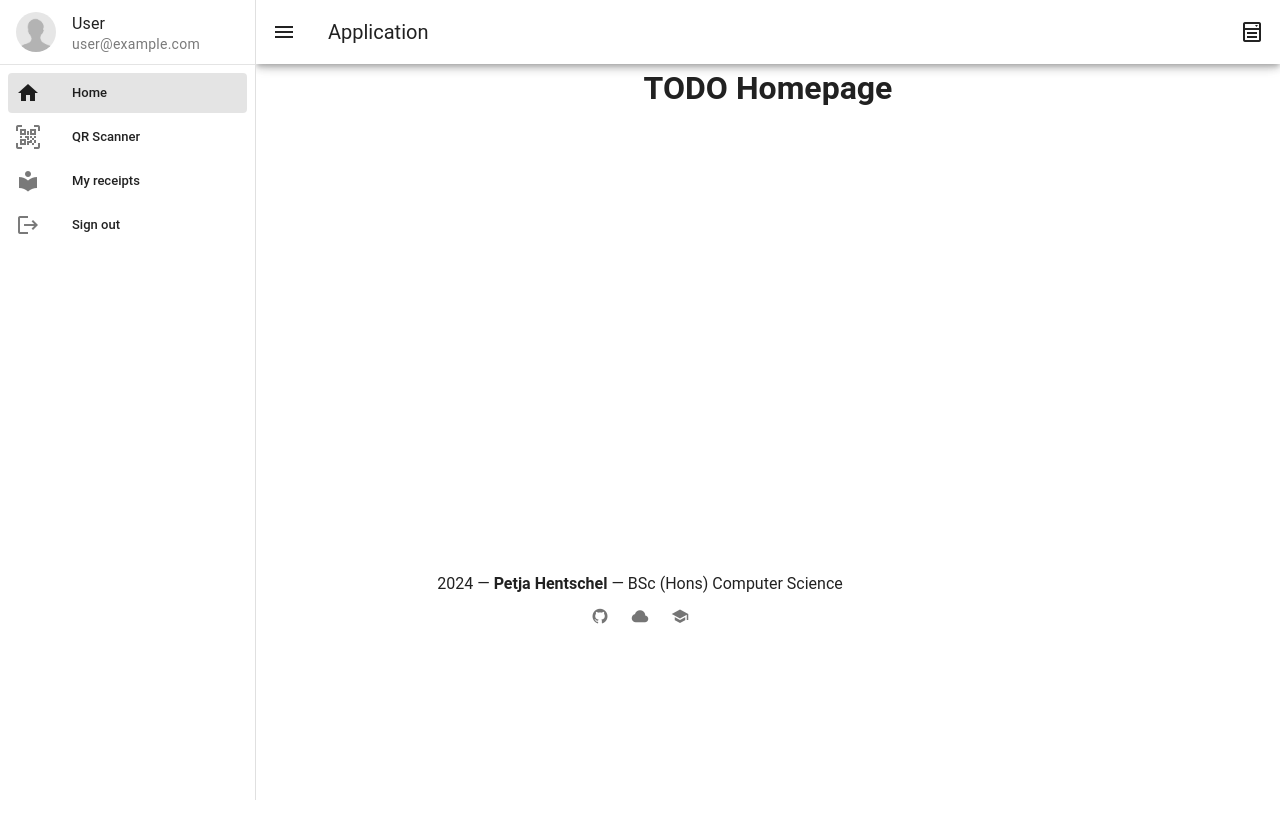
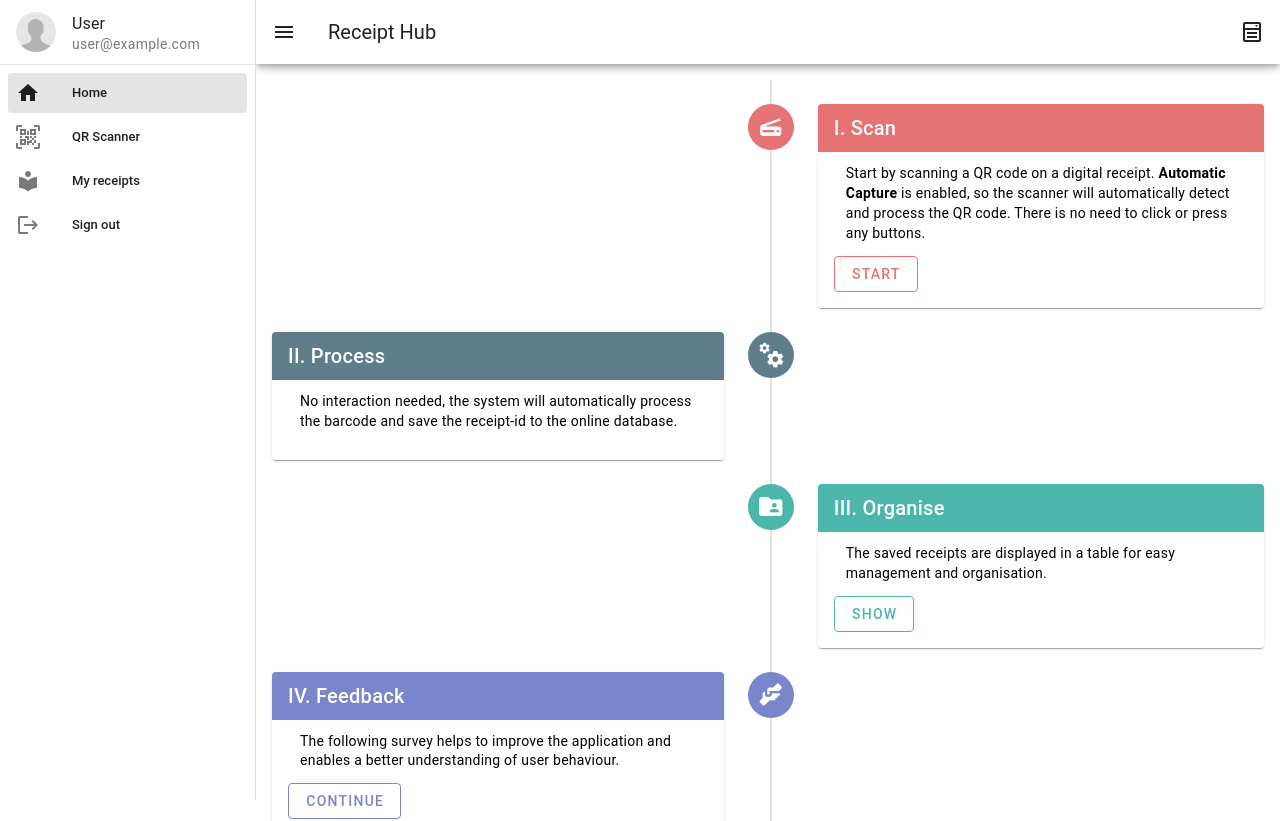
Before and after one commit to Caveflow/e-Receipts, a Vue app in the folder e-receipts/: page / in a window 1280 px wide. Shown: the top 821 px of the page. Before the commit the page ends 800 px from the top, so only its background shows below. Built offline with nearby package versions, Linux system fonts and the light colour scheme; no server answers; sample sign-in values are in the browser's storage.

Commit message:
Refactor App.vue and HomePage.vue components

```diff
--- a/e-receipts/src/App.vue
+++ b/e-receipts/src/App.vue
@@ -15,7 +15,7 @@
 
     <v-app-bar :elevation="5" v-if="!hideNavigation">
       <v-app-bar-nav-icon @click="drawer = !drawer"></v-app-bar-nav-icon>
-      <v-app-bar-title>Application</v-app-bar-title>
+      <v-app-bar-title>Receipt Hub</v-app-bar-title>
       <template v-slot:append>
         <v-btn icon="mdi-form-select" href="https://cloud.pehe-it.de/apps/forms/s/PitApeX852dH7aLHB7miQfKe"
           target="_blank"></v-btn>
@@ -26,7 +26,7 @@
       <!-- Router View -->
       <router-view></router-view>
     </v-main>
-
+    <v-divider></v-divider>
     <v-footer v-if="!hideNavigation">
       <div class="px-4 py-2 text-center w-100">
         {{ new Date().getFullYear() }} — <strong>Petja Hentschel</strong> — BSc (Hons) Computer Science
@@ -54,9 +54,13 @@ const hideNavigation = computed(() => {
 const authStore = useAuthStore();
 authStore.initializeAuth();
 
-const signOut = () => {
-  authStore.signOut();
-  router.push('/login');
+const signOut = async () => {
+  try {
+    await authStore.signOut();  // Ensure sign out completes
+    router.push('/login');      // Then redirect to login
+  } catch (error) {
+    console.error('Error signing out:', error);
+  }
 };
 
 const ficons = ref([
--- a/e-receipts/src/components/HomePage.vue
+++ b/e-receipts/src/components/HomePage.vue
@@ -1,5 +1,68 @@
 <template>
-    <div div class="text-center w-100">
-        <h1>TODO Homepage</h1>
-    </div>
+    <v-container>
+        <v-timeline align="start" justify="auto">
+            <v-timeline-item v-for="(item, i) in items" :key="i" :dot-color="item.color" :icon="item.icon" size="large" fill-dot>
+                <v-card hover max-width="495">
+                    <v-card-title :class="['text-h6', `bg-${item.color}`]">
+                        {{ item.title }}
+                    </v-card-title>
+                    <v-card-text class="bg-white text--primary">
+                        <p class="ma-3" v-html="item.text"></p>
+                        <v-btn v-if="item.btn" :color="item.color" variant="outlined" @click="navigate(item.path)">
+                            {{item.btn}}
+                        </v-btn>
+                    </v-card-text>
+                </v-card>
+            </v-timeline-item>
+        </v-timeline>
+    </v-container>
 </template>
+
+<script setup>
+import { ref } from 'vue';
+import { useRouter } from 'vue-router';
+
+const items = ref([
+    {
+        color: 'red-lighten-2',
+        icon: 'mdi-scanner',
+        title: 'I. Scan',
+        text: 'Start by scanning a QR code on a digital receipt. <strong>Automatic Capture</strong> is enabled, so the scanner will automatically detect and process the QR code. There is no need to click or press any buttons.',
+        btn: 'Start',
+        path: '/qr-scanner',
+    },
+    {
+        color: 'blue-grey',
+        icon: 'mdi-cogs',
+        title: 'II. Process',
+        text: 'No interaction needed, the system will automatically process the barcode and save the receipt-id to the online database.',
+        showButton: false,
+    },
+    {
+        color: 'teal-lighten-2',
+        icon: 'mdi-folder-account',
+        title: 'III. Organise',
+        text: 'The saved receipts are displayed in a table for easy management and organisation.',
+        btn: 'Show',
+        path: '/library',
+    },
+    {
+        color: 'indigo-lighten-2',
+        icon: 'mdi-handshake',
+        title: 'IV. Feedback',
+        text: 'The following survey helps to improve the application and enables a better understanding of user behaviour.',
+        btn: 'continue',
+        path: 'https://cloud.pehe-it.de/apps/forms/s/PitApeX852dH7aLHB7miQfKe',
+    },
+]);
+
+const router = useRouter(); // Get the router instance
+
+const navigate = (path) => {
+    if (path.startsWith('http://') || path.startsWith('https://')) {
+        window.open(path, '_blank'); // Open external URLs in a new tab
+    } else {
+        router.push(path); // Internal navigation for Vue Router paths
+    }
+};
+</script>
```
